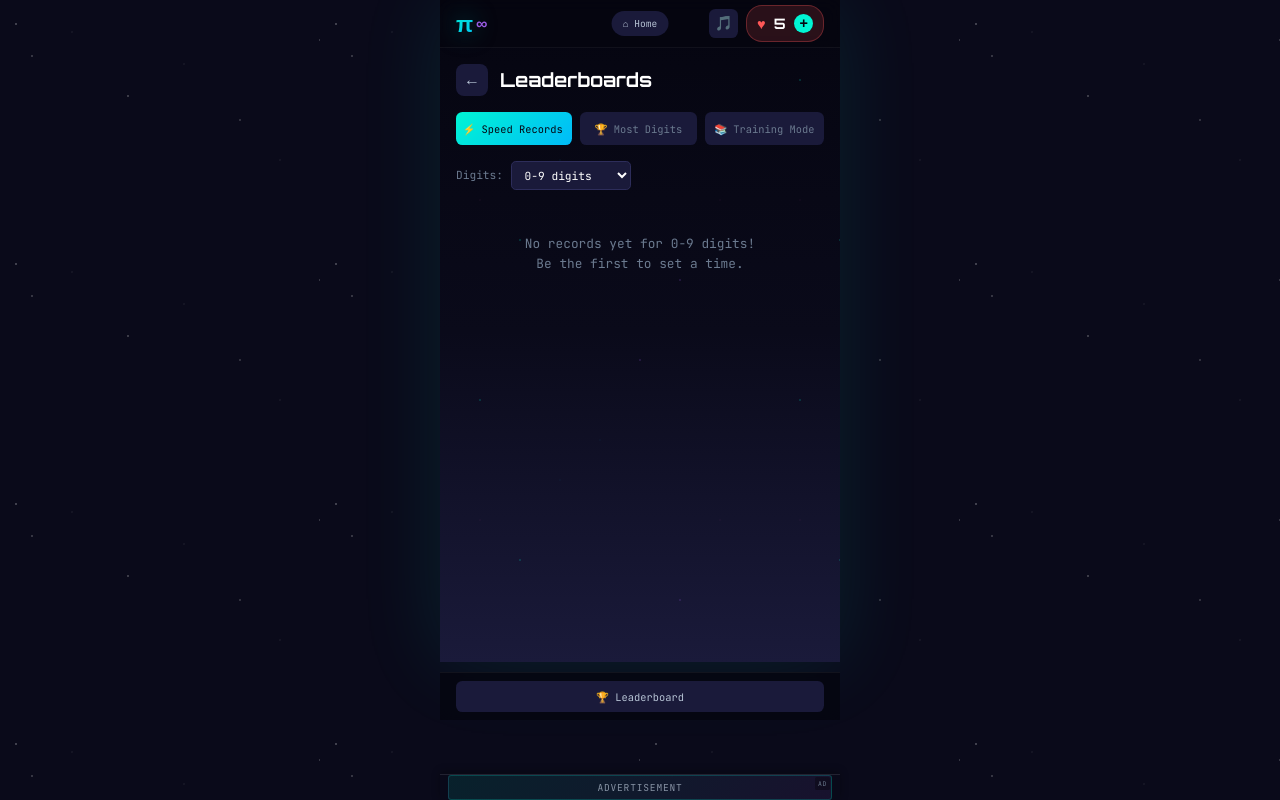
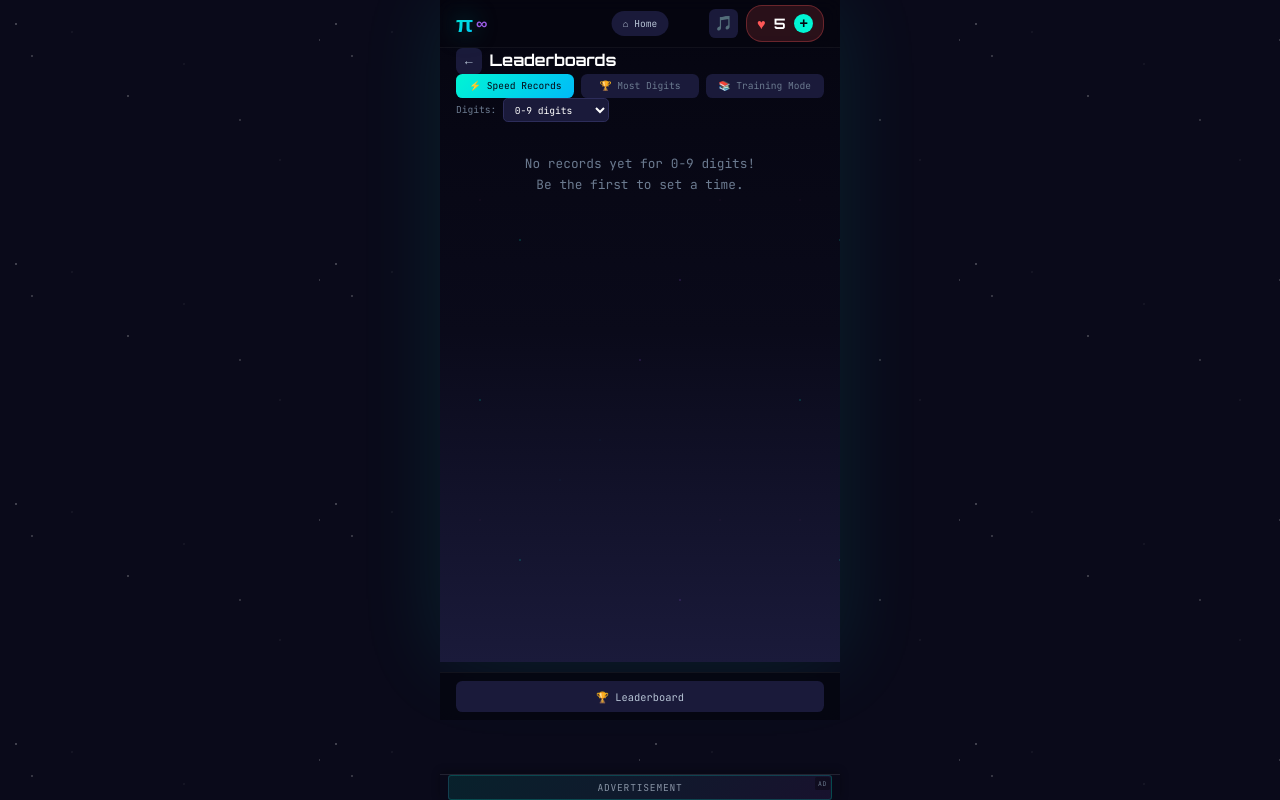
Before and after one commit to laimartina/PiGame, a website: page index.html in a window 1280 px wide. Both pictures are taken after a click on the button "🏆 Leaderboard". Drawn offline with Linux system fonts and the light colour scheme; no server answers.

Commit message:
leaderboard list, a little longerr

```diff
--- a/styles.css
+++ b/styles.css
@@ -815,33 +815,44 @@ body {
    ======================================== */
 
 #leaderboardScreen {
-    padding: 20px;
-    padding-bottom: 160px; /* Extra space for footer + ad */
+    padding: 0 20px !important; /* No vertical padding to maximize list space */
+    display: flex;
+    flex-direction: column;
+    height: 100%; /* Ensure full height */
+    min-height: 100%; /* Ensure minimum height */
 }
 
 .leaderboard-header {
     display: flex;
     align-items: center;
-    gap: 15px;
-    margin-bottom: 20px;
+    gap: 10px; /* Good gap size */
+    margin: 0; /* No margins to maximize list space */
+    padding: 0; /* No padding to maximize list space */
+    flex-shrink: 0; /* Don't shrink header */
+    min-height: 0; /* Allow to be as small as content */
 }
 
 .leaderboard-header h2 {
     font-family: var(--font-display);
-    font-size: 24px;
-    font-weight: 700;
+    font-size: 20px; /* Restored to good size */
+    font-weight: 700;
+    line-height: 1.2; /* Normal line height */
+    margin: 0; /* Remove any default margins */
+    padding: 0; /* Remove any padding */
 }
 
 .back-btn {
-    width: 40px;
-    height: 40px;
+    width: 32px; /* Restored to good size */
+    height: 32px; /* Restored to good size */
     border: none;
-    border-radius: 10px;
+    border-radius: 8px;
     background: var(--nebula);
     color: var(--moonlight);
-    font-size: 20px;
+    font-size: 16px; /* Restored to good size */
     cursor: pointer;
     transition: all 0.2s;
+    padding: 0; /* Remove any padding */
+    margin: 0; /* Remove any margins */
 }
 
 .back-btn:hover {
@@ -850,15 +861,19 @@ body {
 
 .leaderboard-tabs {
     display: flex;
-    gap: 10px;
-    margin-bottom: 20px;
+    gap: 8px; /* Good gap size */
+    margin: 0; /* No margins to maximize list space */
+    padding: 0; /* No padding to maximize list space */
+    flex-shrink: 0; /* Don't shrink tabs */
+    min-height: 0; /* Allow to be as small as content */
 }
 
 .tab {
     flex: 1;
-    padding: 12px;
+    padding: 8px; /* Restored to good size */
     font-family: var(--font-mono);
-    font-size: 13px;
+    font-size: 12px; /* Restored to good size */
+    line-height: 1.2; /* Normal line height */
     border: none;
     border-radius: 8px;
     background: var(--nebula);
@@ -885,12 +900,19 @@ body {
 .leaderboard-content {
     flex: 1;
     overflow: hidden;
+    display: flex;
+    flex-direction: column;
+    min-height: 0; /* Allow flex item to shrink */
+    height: 100%; /* Use full available height */
 }
 
 .leaderboard-panel {
     display: none;
     flex-direction: column;
-    height: 100%;
+    flex: 1; /* Fill available content space */
+    min-height: 0; /* Allow flex item to shrink */
+    overflow: hidden;
+    height: 100%; /* Use full content height */
 }
 
 .leaderboard-panel.active {
@@ -944,19 +966,24 @@ body {
 .speed-filter {
     display: flex;
     align-items: center;
-    gap: 10px;
-    margin-bottom: 15px;
+    gap: 8px; /* Good gap size */
+    margin: 0; /* No margins to maximize list space */
+    padding: 0; /* No padding to maximize list space */
+    flex-shrink: 0; /* Don't shrink filter */
+    min-height: 0; /* Allow to be as small as content */
 }
 
 .speed-filter label {
     color: var(--twilight);
-    font-size: 14px;
+    font-size: 12px; /* Restored to good size */
+    line-height: 1.2; /* Normal line height */
 }
 
 .speed-filter select {
-    padding: 8px 12px;
+    padding: 6px 10px; /* Restored to good size */
     font-family: var(--font-mono);
-    font-size: 14px;
+    font-size: 12px; /* Restored to good size */
+    line-height: 1.2; /* Normal line height */
     background: var(--nebula);
     color: var(--starlight);
     border: 1px solid var(--stardust);
@@ -967,6 +994,8 @@ body {
 .leaderboard-list {
     flex: 1;
     overflow-y: auto;
+    min-height: 0; /* Allow flex item to shrink */
+    height: 100%; /* Use full panel height */
 }
 
 .speed-group-header {
@@ -986,11 +1015,11 @@ body {
 .leaderboard-entry {
     display: flex;
     align-items: center;
-    gap: 15px;
-    padding: 12px 15px;
+    gap: 8px; /* Even smaller gap to maximize space */
+    padding: 6px 10px; /* Even smaller padding to maximize space */
     background: rgba(0, 0, 0, 0.2);
-    border-radius: 10px;
-    margin-bottom: 8px;
+    border-radius: 6px; /* Smaller radius */
+    margin-bottom: 3px; /* Even smaller margin to fit more entries */
     transition: all 0.2s;
 }
 
@@ -1005,9 +1034,9 @@ body {
 
 .entry-rank {
     font-family: var(--font-display);
-    font-size: 18px;
-    font-weight: 700;
-    width: 35px;
+    font-size: 16px; /* Reduced font size to save space */
+    font-weight: 700;
+    width: 30px; /* Reduced width to save space */
     text-align: center;
 }
 
@@ -1025,23 +1054,26 @@ body {
 .entry-name {
     font-weight: 700;
     color: var(--starlight);
+    font-size: 14px; /* Slightly reduced font size */
+    line-height: 1.3; /* Tighter line height */
 }
 
 .entry-date {
-    font-size: 11px;
+    font-size: 10px; /* Slightly reduced font size */
     color: var(--twilight);
+    line-height: 1.2; /* Tighter line height */
 }
 
 .entry-score {
     font-family: var(--font-display);
-    font-size: 18px;
+    font-size: 16px; /* Reduced font size to save space */
     font-weight: 700;
     color: var(--nova);
 }
 
 .entry-time {
     font-family: var(--font-display);
-    font-size: 16px;
+    font-size: 14px; /* Reduced font size to save space */
     font-weight: 700;
     color: var(--supernova);
 }
@@ -1438,7 +1470,7 @@ body {
     }
 
     #leaderboardScreen {
-        padding-bottom: 140px;
+        padding-bottom: 0 !important; /* Remove padding to allow list to extend to bottom */
     }
 
     .title {
@@ -1501,7 +1533,7 @@ body {
     }
 
     #leaderboardScreen {
-        padding-bottom: 120px;
+        padding-bottom: 0 !important; /* Remove padding to allow list to extend to bottom */
     }
 
     .title {
```
